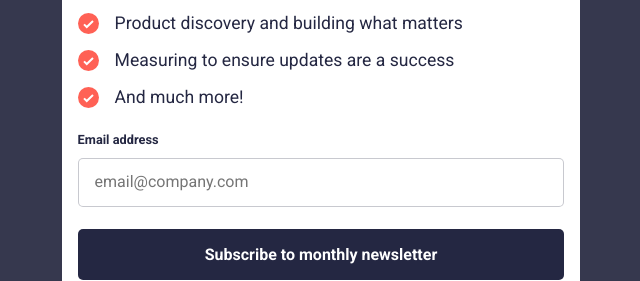
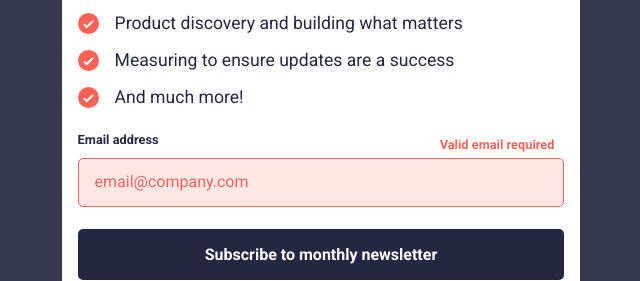
Before and after one commit to Davibron/Newsletter-Sign-Up, a plain HTML site: page index.html in a window 1280 px wide. Both pictures are taken after a click on the button "Subscribe to monthly newsletter". Shown: the part 519-800 px from the top of the page, without its empty margins (319-959 px from the left). Drawn offline with Linux system fonts and the light colour scheme.

Commit message:
third commit, error message with js

```diff
--- a/index.html
+++ b/index.html
@@ -50,12 +50,16 @@
         <label for="email">
           Email address
         </label>
+        <div id="errorDiv">Valid email required</div>
         <input
           type="email"
           id="email"
           placeholder="email@company.com"
         >
-        <button>
+        <button
+          id="subscribeButton"
+          onclick="checkInput()"
+        >
           Subscribe to monthly newsletter
         </button>
       </div>
@@ -66,5 +70,6 @@
 
   <!-- Sign-up form end -->
   </div>
+  <script src="main.js"></script>
 </body>
 </html>
--- /dev/null
+++ b/main.js
@@ -0,0 +1,17 @@
+function checkInput() {
+  const input = document.getElementById("email");
+  const errorMessage = document.getElementById("errorDiv");
+
+  if (input.value.trim() === "" || !isValidEmail(input.value)) {
+    input.classList.add("error");
+    errorMessage.style.display = "block";
+  } else {
+    input.classList.remove("error");
+    errorMessage.style.display = "none";
+  }
+}
+
+function isValidEmail(email) {
+  const emailRegex = /^[^\s@]+@[^\s@]+\.[^\s@]+$/;
+  return emailRegex.test(email);
+}
--- a/style.css
+++ b/style.css
@@ -51,6 +51,7 @@ svg {
 }
 
 .email-container {
+  position: relative;
   display: flex;
   flex-direction: column;
   font-size: 10px;
@@ -97,3 +98,21 @@ button {
 button:hover {
   background: linear-gradient( 90deg, rgb(245, 82, 109) 0%, hsl(4, 100%, 67%) 60%, hsl(22, 86%, 54%) 100%);
 }
+
+.error {
+  border: 1px solid hsl(4, 100%, 67%);
+  background-color: hsl(4, 100%, 67%, 0.15);
+}
+
+.error::placeholder {
+  color: hsl(4, 100%, 67%);
+}
+
+#errorDiv {
+  display: none;
+  position: absolute;
+  right: 5%;
+  top: 3%;
+  font-size: .8rem;
+  color: hsl(4, 100%, 67%);
+}
```
